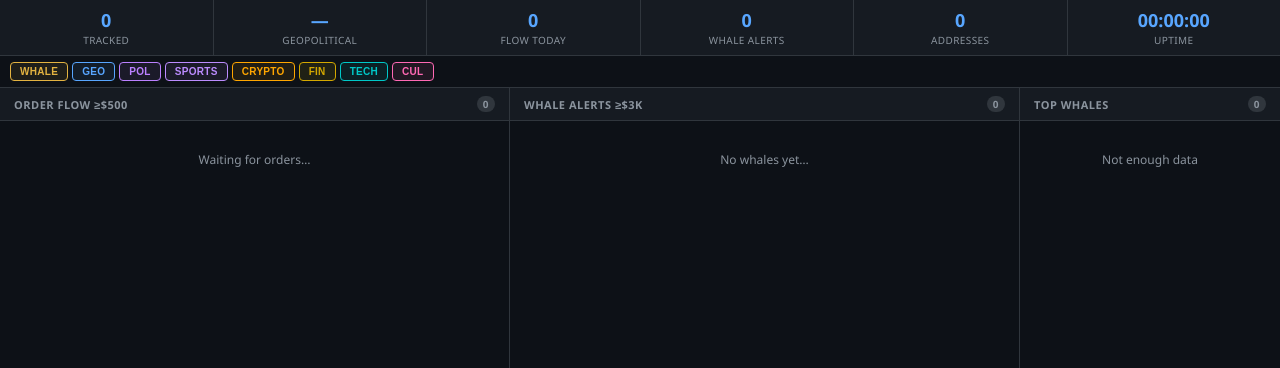
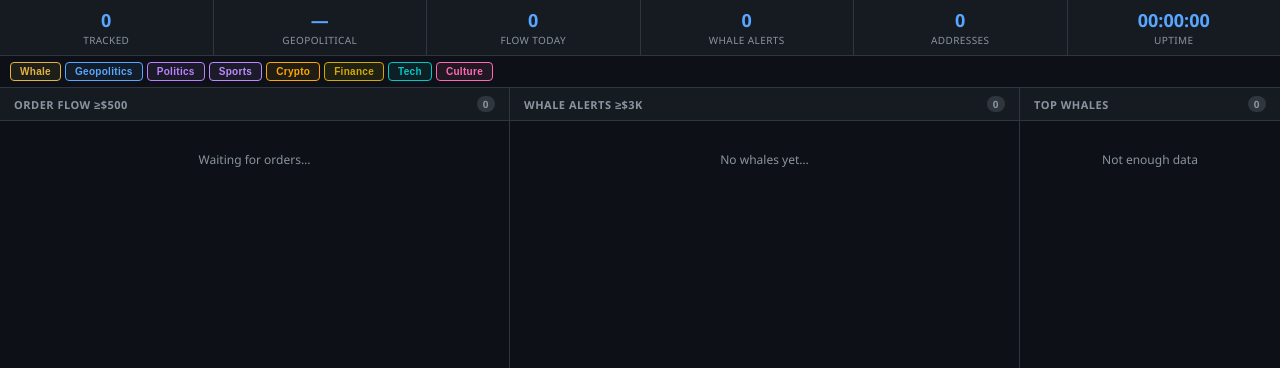
Before and after one commit to hardwarestorecat/whaleleaks, a FastAPI app: page / in a window 1280 px wide. Shown: the part 52-420 px from the top of the page. Run offline with FastAPI, Linux system fonts and the light colour scheme; data that the repository does not hold is empty; parts of the project's set-up code (start-up, migrations or seed data) failed here and were passed over.

Commit message:
Use full category names instead of abbreviations
Co-Authored-By: Claude Opus 4.6 (1M context) <noreply@anthropic.com>

```diff
--- a/templates/index.html
+++ b/templates/index.html
@@ -140,7 +140,7 @@
   .mkt-profit { min-width: 110px; text-align: right; flex-shrink: 0; }
   .profit-value { font-size: 13px; font-weight: 700; color: #3fb950; }
   .profit-mult { font-size: 10px; color: var(--muted); margin-left: 4px; }
-  .cat-badge { font-size: 9px; border-radius: 3px; padding: 1px 5px; font-weight: 700; flex-shrink: 0; width: 34px; text-align: center; }
+  .cat-badge { font-size: 8px; border-radius: 3px; padding: 1px 4px; font-weight: 700; flex-shrink: 0; min-width: 34px; text-align: center; white-space: nowrap; }
   .cat-badge.geo { background: rgba(88,166,255,.15); color: var(--blue); }
   .cat-badge.pol { background: rgba(187,128,255,.15); color: #bb80ff; }
   .cat-badge.spt { background: rgba(63,185,80,.15); color: #3fb950; }
@@ -148,8 +148,8 @@
   .cat-badge.fin { background: rgba(255,215,0,.15); color: #d4a800; }
   .cat-badge.tch { background: rgba(0,200,200,.15); color: #00c8c8; }
   .cat-badge.cul { background: rgba(255,105,180,.15); color: #ff69b4; }
-  .geo-badge { font-size: 9px; background: rgba(88,166,255,.15); color: var(--blue); border-radius: 3px; padding: 1px 5px; font-weight: 700; flex-shrink: 0; width: 34px; text-align: center; }
-  .geo-spacer { width: 34px; flex-shrink: 0; }
+  .geo-badge { font-size: 8px; background: rgba(88,166,255,.15); color: var(--blue); border-radius: 3px; padding: 1px 4px; font-weight: 700; flex-shrink: 0; min-width: 34px; text-align: center; }
+  .geo-spacer { min-width: 34px; flex-shrink: 0; }
 
   /* Live feed filter bar */
   .feed-filters { display: flex; gap: 4px; padding: 6px 10px; border-bottom: 1px solid var(--border); background: var(--bg); flex-shrink: 0; }
@@ -272,14 +272,14 @@
 <!-- Live Feed Tab -->
 <div class="view" id="view-live" style="flex-direction:column">
   <div class="feed-filters">
-    <button class="feed-filter-btn whale on"    id="ff-whale"    onclick="toggleFlowExclude('whale')">WHALE</button>
-    <button class="feed-filter-btn geo on"      id="ff-geo"      onclick="toggleFlowExclude('geo')">GEO</button>
-    <button class="feed-filter-btn politics on"  id="ff-politics" onclick="toggleFlowExclude('politics')">POL</button>
-    <button class="feed-filter-btn sports on"    id="ff-sports"   onclick="toggleFlowExclude('sports')">SPORTS</button>
-    <button class="feed-filter-btn crypto on"    id="ff-crypto"   onclick="toggleFlowExclude('crypto')">CRYPTO</button>
-    <button class="feed-filter-btn finance on"   id="ff-finance"  onclick="toggleFlowExclude('finance')">FIN</button>
-    <button class="feed-filter-btn tech on"      id="ff-tech"     onclick="toggleFlowExclude('tech')">TECH</button>
-    <button class="feed-filter-btn culture on"   id="ff-culture"  onclick="toggleFlowExclude('culture')">CUL</button>
+    <button class="feed-filter-btn whale on"    id="ff-whale"    onclick="toggleFlowExclude('whale')">Whale</button>
+    <button class="feed-filter-btn geo on"      id="ff-geo"      onclick="toggleFlowExclude('geo')">Geopolitics</button>
+    <button class="feed-filter-btn politics on"  id="ff-politics" onclick="toggleFlowExclude('politics')">Politics</button>
+    <button class="feed-filter-btn sports on"    id="ff-sports"   onclick="toggleFlowExclude('sports')">Sports</button>
+    <button class="feed-filter-btn crypto on"    id="ff-crypto"   onclick="toggleFlowExclude('crypto')">Crypto</button>
+    <button class="feed-filter-btn finance on"   id="ff-finance"  onclick="toggleFlowExclude('finance')">Finance</button>
+    <button class="feed-filter-btn tech on"      id="ff-tech"     onclick="toggleFlowExclude('tech')">Tech</button>
+    <button class="feed-filter-btn culture on"   id="ff-culture"  onclick="toggleFlowExclude('culture')">Culture</button>
   </div>
   <div class="mobile-panel-tabs">
     <button class="mobile-panel-tab on" onclick="setMobilePanel(0)">Flow</button>
@@ -475,13 +475,13 @@ function mktRowHtml(m, isNew) {
   const latestHtml = f
     ? `<div style="min-width:70px;text-align:right;flex-shrink:0;font-size:10px;color:var(--muted)">${fmt.ago(f.ts)}</div>`
     : `<div style="min-width:70px;flex-shrink:0"></div>`;
-  const catBadge = m.is_geopolitical ? '<span class="cat-badge geo">GEO</span>'
-    : m.is_politics ? '<span class="cat-badge pol">POL</span>'
-    : m.is_sports   ? '<span class="cat-badge spt">SPT</span>'
-    : m.is_crypto   ? '<span class="cat-badge cry">CRY</span>'
-    : m.is_finance  ? '<span class="cat-badge fin">FIN</span>'
-    : m.is_tech     ? '<span class="cat-badge tch">TCH</span>'
-    : m.is_culture  ? '<span class="cat-badge cul">CUL</span>'
+  const catBadge = m.is_geopolitical ? '<span class="cat-badge geo">Geo</span>'
+    : m.is_politics ? '<span class="cat-badge pol">Politics</span>'
+    : m.is_sports   ? '<span class="cat-badge spt">Sports</span>'
+    : m.is_crypto   ? '<span class="cat-badge cry">Crypto</span>'
+    : m.is_finance  ? '<span class="cat-badge fin">Finance</span>'
+    : m.is_tech     ? '<span class="cat-badge tch">Tech</span>'
+    : m.is_culture  ? '<span class="cat-badge cul">Culture</span>'
     : '<span class="geo-spacer"></span>';
   return `<div class="market-row${isNew ? ' new' : ''}">
     ${catBadge}
```
